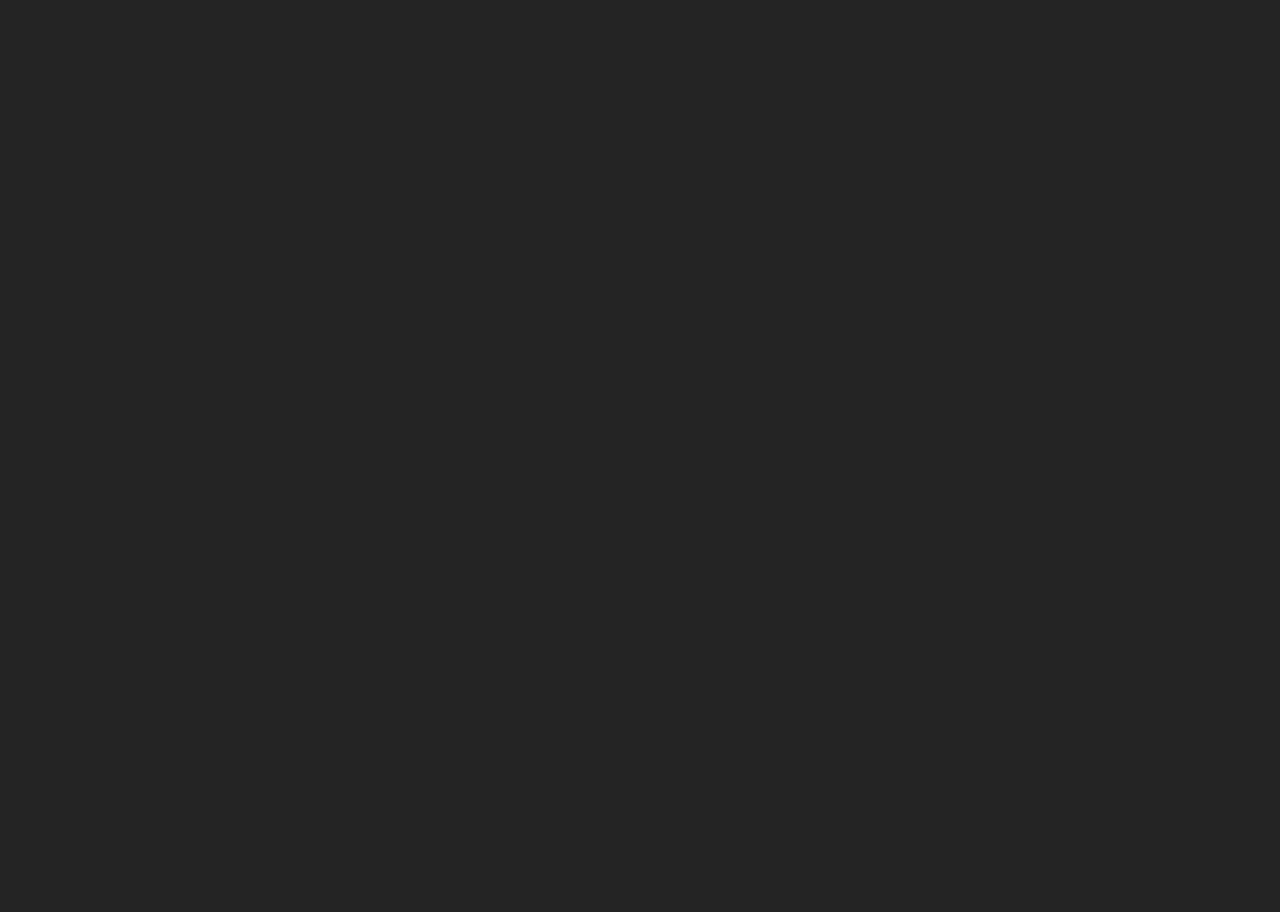
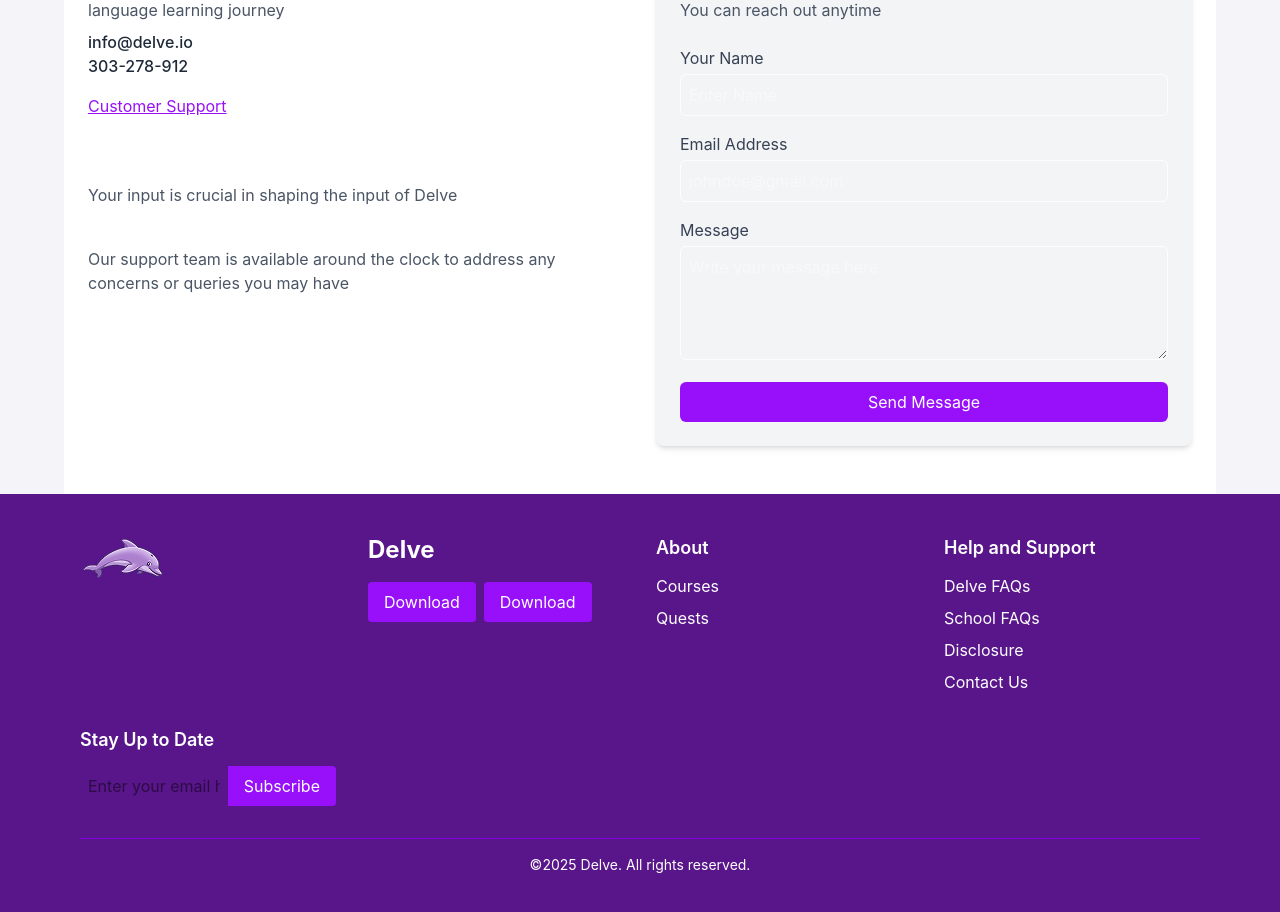
Before and after one commit to emmanuel-akinyemi-Dev/hng_Delve_landing_page, a React (Vite) app: page / in a window 1280 px wide. Shown: the part 3600-4512 px from the top of the page. Before the commit the page ends 3478 px from the top, so only its background shows below. Built offline with nearby package versions, Linux system fonts and the light colour scheme.

Commit message:
added footer

```diff
--- a/src/App.jsx
+++ b/src/App.jsx
@@ -75,6 +75,7 @@
 import Pricing from "./pages/Pricing";
 import Faq from "./pages/Faq";
 import ContactUs from "./pages/ContactUs";
+import Footer from "./components/Footer";
 
 const App = () => {
   return (
@@ -86,7 +87,7 @@
         <Route path="/faq" element={<Faq />} />
         <Route path="/contactus" element={<ContactUs />} />
       </Routes>
-      {/* link footer here  */}
+      <Footer />
     </div>
   );
 };
--- a/src/components/Footer.jsx
+++ b/src/components/Footer.jsx
@@ -1,7 +1,61 @@
-import React from "react";
+import { assets } from "../assets/assets";
 
 const Footer = () => {
-  return <div>Footer</div>;
+  return (
+    <footer className="bg-purple-900 text-white py-10 px-5 md:px-20">
+      <div className="grid grid-cols-1 md:grid-cols-4 gap-8">
+        <img src={assets.delvelogo} alt="" />
+        <div>
+          <h2 className="text-2xl font-bold mb-4">Delve</h2>
+          <button className="bg-purple-600 hover:bg-purple-700 text-white px-4 py-2 rounded mr-2">
+            Download
+          </button>
+          <button className="bg-purple-600 hover:bg-purple-700 text-white px-4 py-2 rounded">
+            Download
+          </button>
+        </div>
+
+        {/* About & Links */}
+        <div>
+          <h3 className="text-lg font-semibold mb-3">About</h3>
+          <ul className="space-y-2">
+            <li>Courses</li>
+            <li>Quests</li>
+          </ul>
+        </div>
+
+        {/* Help & Support */}
+        <div>
+          <h3 className="text-lg font-semibold mb-3">Help and Support</h3>
+          <ul className="space-y-2">
+            <li>Delve FAQs</li>
+            <li>School FAQs</li>
+            <li>Disclosure</li>
+            <li>Contact Us</li>
+          </ul>
+        </div>
+
+        {/* Contact & Newsletter */}
+        <div>
+          <h3 className="text-lg font-semibold mb-3">Stay Up to Date</h3>
+          <div className="flex">
+            <input
+              type="email"
+              placeholder="Enter your email here"
+              className="p-2 rounded-l w-full text-black"
+            />
+            <button className="bg-purple-600 hover:bg-purple-700 text-white px-4 py-2 rounded-r">
+              Subscribe
+            </button>
+          </div>
+        </div>
+      </div>
+
+      <div className="border-t border-purple-700 mt-8 pt-4 text-center text-sm">
+        <p>©2025 Delve. All rights reserved.</p>
+      </div>
+    </footer>
+  );
 };
 
 export default Footer;
--- /dev/null
+++ b/src/components/GetInTouch.jsx
@@ -0,0 +1,51 @@
+import React from 'react';
+
+const GetInTouch = () => {
+  return (
+    <section className="bg-white py-12 px-6 max-w-6xl mx-auto">
+      <div className="grid grid-cols-1 md:grid-cols-2 gap-8">
+        {/* Contact Info Section */}
+        <div>
+          <h2 className="text-2xl font-bold mb-4">Contact Us</h2>
+          <p className="text-gray-600 mb-2">
+            Email, call or fill the form to learn how Delve can enhance your language learning journey
+          </p>
+          <p className="text-gray-800 font-medium">info@delve.io</p>
+          <p className="text-gray-800 font-medium mb-4">303-278-912</p>
+          <a href="#" className="text-purple-600 underline">Customer Support</a>
+
+          <div className="mt-6 border-t pt-4">
+            <h3 className="font-bold">Feedback & Suggestions</h3>
+            <p className="text-gray-600 mb-4">Your input is crucial in shaping the input of Delve</p>
+
+            <h3 className="font-bold">Customer Support</h3>
+            <p className="text-gray-600">Our support team is available around the clock to address any concerns or queries you may have</p>
+          </div>
+        </div>
+
+        {/* Form Section */}
+        <div className="bg-gray-100 p-6 rounded-lg shadow-md">
+          <h2 className="text-2xl font-bold mb-4">Get in Touch</h2>
+          <p className="text-gray-600 mb-6">You can reach out anytime</p>
+          <form className="space-y-4">
+            <div>
+              <label className="block text-gray-700 mb-1">Your Name</label>
+              <input type="text" className="w-full p-2 border rounded-md" placeholder="Enter Name" />
+            </div>
+            <div>
+              <label className="block text-gray-700 mb-1">Email Address</label>
+              <input type="email" className="w-full p-2 border rounded-md" placeholder="johndoe@gmail.com" />
+            </div>
+            <div>
+              <label className="block text-gray-700 mb-1">Message</label>
+              <textarea className="w-full p-2 border rounded-md" placeholder="Write your message here" rows="4"></textarea>
+            </div>
+            <button className="w-full bg-purple-600 text-white py-2 rounded-md hover:bg-purple-700">Send Message</button>
+          </form>
+        </div>
+      </div>
+    </section>
+  );
+};
+
+export default GetInTouch;
--- a/src/pages/Home.jsx
+++ b/src/pages/Home.jsx
@@ -5,6 +5,7 @@
 import UnlockPremium from "../components/UnlockPremium";
 import FAQ from "../components/FAQ";
 import Testimonials from "../components/Testimonials";
+import GetInTouch from "../components/GetInTouch";
 
 const Home = () => {
   return (
@@ -15,6 +16,7 @@
       <UnlockPremium />
       <FAQ />
       <Testimonials />
+      <GetInTouch />
     </div>
   );
 };
```
